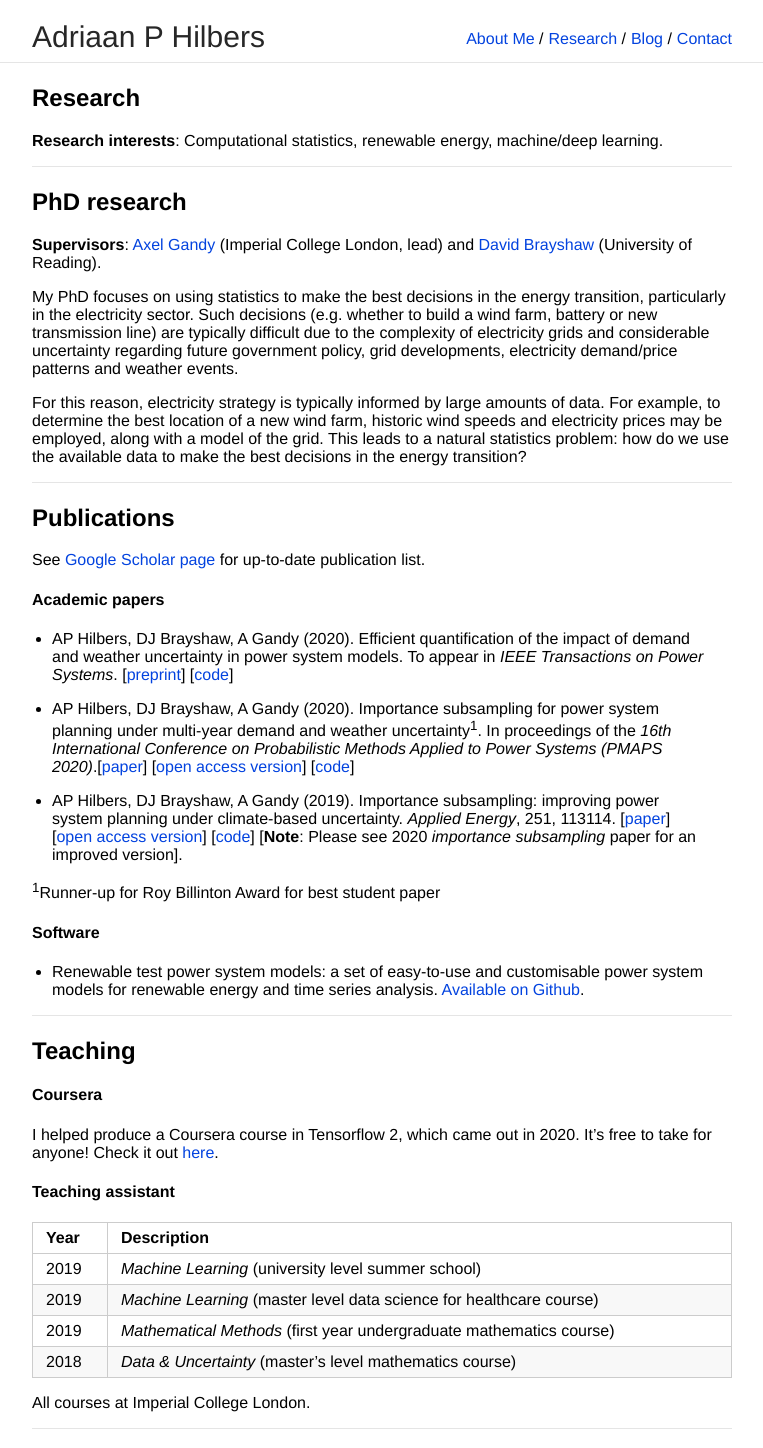
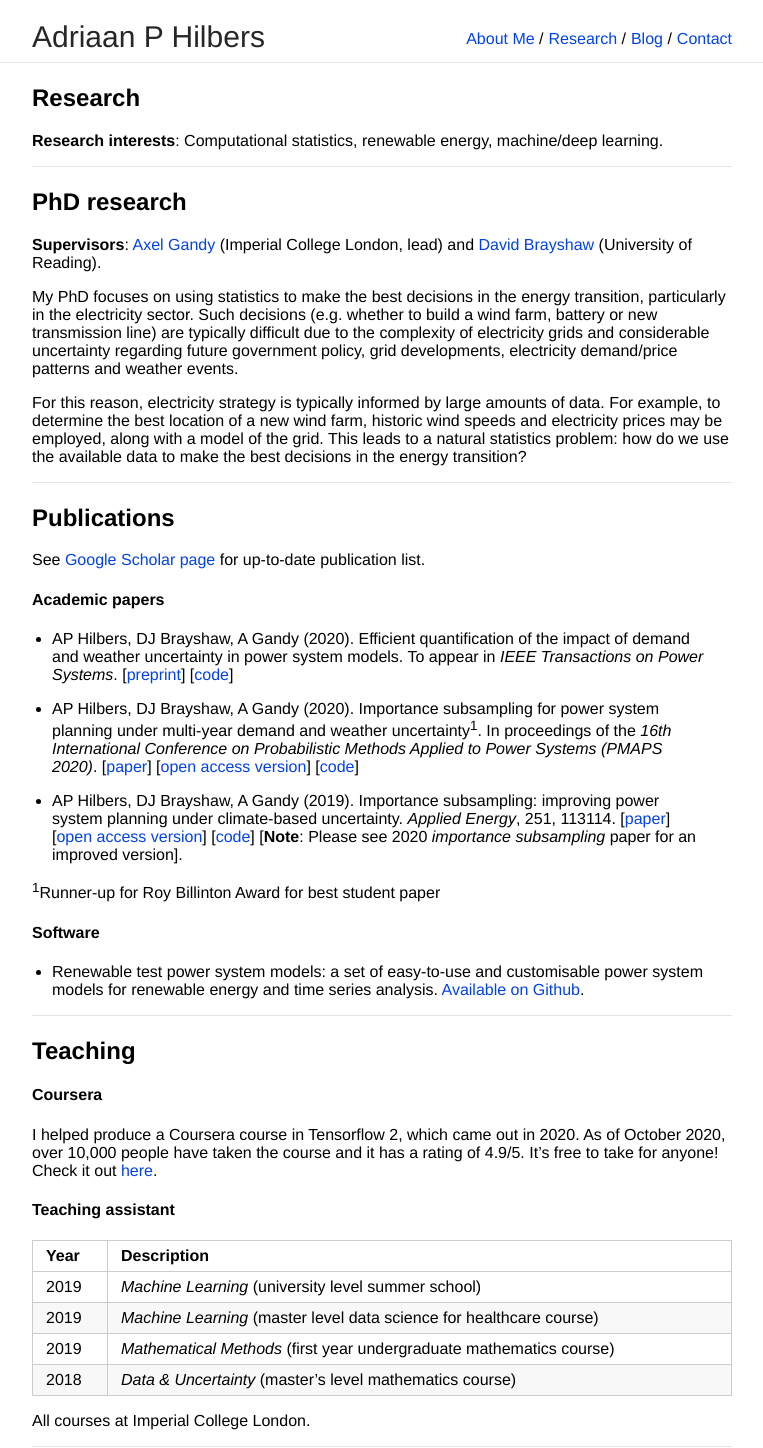
Before and after one commit to ahilbers/ahilbers.github.io, a Jekyll site: the page built from research.md, in a window 1280 px wide. Shown: the whole page, without its empty margins (258-1021 px from the left). Built offline with Jekyll 4.4.1, drawn with Linux system fonts in a browser that asks for light colours; our own code applies the rules of GitHub Pages for plain Markdown files.

Commit message:
update research

```diff
--- a/research.md
+++ b/research.md
@@ -32,7 +32,7 @@ See [Google Scholar page](https://scholar.google.com/citations?user=SqSbcwQAAAAJ
 
 * AP Hilbers, DJ Brayshaw, A Gandy (2020). Efficient quantification of the impact of demand and weather uncertainty in power system models. To appear in *IEEE Transactions on Power Systems*. [[preprint](https://arxiv.org/abs/1912.10326)] [[code](https://github.com/ahilbers/2020_bootstrap_uncertainty_quantification)]
 
-* AP Hilbers, DJ Brayshaw, A Gandy (2020). Importance subsampling for power system planning under multi-year demand and weather uncertainty<sup>1</sup>. In proceedings of the *16th International Conference on Probabilistic Methods Applied to Power Systems (PMAPS 2020)*.[[paper](https://doi.org/10.1109/PMAPS47429.2020.9183591)] [[open access version](https://arxiv.org/abs/2008.10300)] [[code](https://github.com/ahilbers/importance_subsampling)]
+* AP Hilbers, DJ Brayshaw, A Gandy (2020). Importance subsampling for power system planning under multi-year demand and weather uncertainty<sup>1</sup>. In proceedings of the *16th International Conference on Probabilistic Methods Applied to Power Systems (PMAPS 2020)*. [[paper](https://doi.org/10.1109/PMAPS47429.2020.9183591)] [[open access version](https://arxiv.org/abs/2008.10300)] [[code](https://github.com/ahilbers/importance_subsampling)]
 
 * AP Hilbers, DJ Brayshaw, A Gandy (2019). Importance subsampling: improving power system planning under climate-based uncertainty. *Applied Energy*, 251, 113114. [[paper](https://doi.org/10.1016/j.apenergy.2019.04.110)] [[open access version](https://arxiv.org/abs/1903.10916)] [[code](https://github.com/ahilbers/importance_subsampling)] [**Note**: Please see 2020 *importance subsampling* paper for an improved version].
 
@@ -52,7 +52,7 @@ See [Google Scholar page](https://scholar.google.com/citations?user=SqSbcwQAAAAJ
 
 #### Coursera
 
-I helped produce a Coursera course in Tensorflow 2, which came out in 2020. It's free to take for anyone! Check it out [here](https://www.coursera.org/learn/getting-started-with-tensor-flow2).
+I helped produce a Coursera course in Tensorflow 2, which came out in 2020. As of October 2020, over 10,000 people have taken the course and it has a rating of 4.9/5. It's free to take for anyone! Check it out [here](https://www.coursera.org/learn/getting-started-with-tensor-flow2).
 
 #### Teaching assistant
 
```
